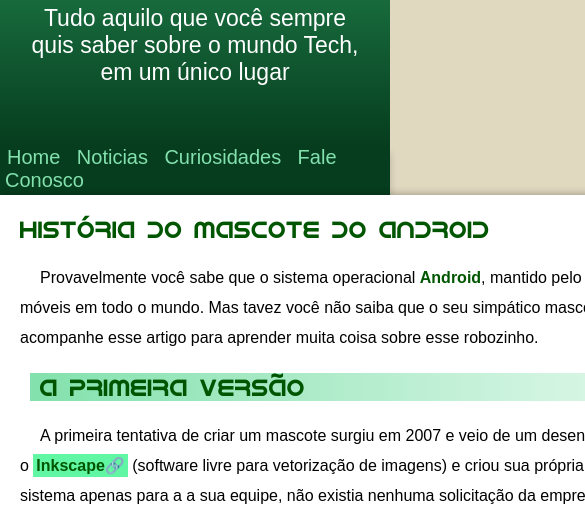
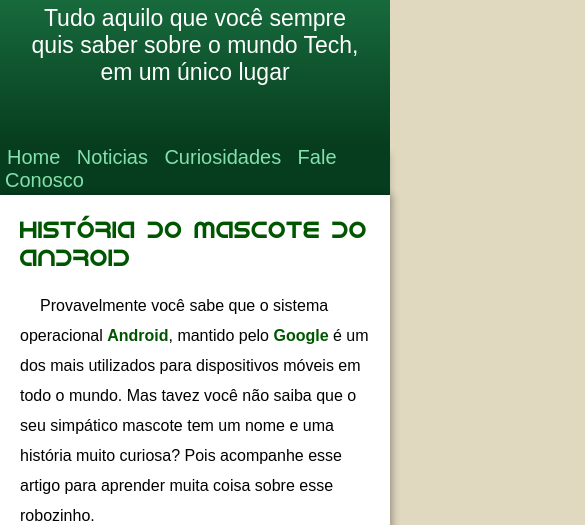
Before and after one commit to CleberPriego/projeto10, a plain HTML site: page index.html in a window 390 px wide. Shown: the part 201-726 px from the top of the page, 585 px wide, since content can reach past the window. Drawn offline with Linux system fonts and the light colour scheme.

Commit message:
ajustes de posicionamento responsivo

```diff
--- a/index.html
+++ b/index.html
@@ -26,7 +26,7 @@
             <h2 class="formatacaoH2Art">A primeira versão</h2>
             <p>A primeira tentativa de criar um mascote surgiu em 2007 e veio de um desenvolvedor chamado <a href="https://androidcommunity.com/dan-morrill-shows-us-the-android-mascot-that-almost-was-20130103/" target="_blank" rel="noopener noreferrer"><span class="selecaoPalavra">Dan Morrill</span></a>. Ele conta que abriu o <a href="https://inkscape.org/pt-br/" target="_blank" rel="noopener noreferrer"><span class="selecaoPalavra">Inkscape</span></a> (software livre para vetorização de imagens) e criou sua própria versão de robô. O objetivo era apenas personificar o sistema apenas para a a sua equipe, não existia nenhuma solicitação da empresa para a criação de um mascote.</p>
             <picture class="imagens">
-            <source media="(max-width: 750px )" srcset="pacote-projeto-d010/imagens/dan-droids-pq.png">
+            <source media="(max-width: 600px )" srcset="pacote-projeto-d010/imagens/dan-droids-pq.png">
             <img src="pacote-projeto-d010/imagens/dan-droids.png" alt="Robos Androide">
             </picture>
             <p>Essa primeira versão bizarra até foi batizada em homenagem ao seu criador: seriam os Dandroids.</p>
--- a/style.css
+++ b/style.css
@@ -10,13 +10,11 @@
 }
 body{
     background-color: rgb(224, 216, 191);
-    /* background-color:rgb(132, 225, 173); */
     font-family: Arial, Verdana, Helvetica, sans-serif;
-    /* margin: auto; */
-
 }
 header{
     background-image: linear-gradient(180deg,rgb(47, 168, 102),rgb(6, 61, 30));
+    min-width: 320px;
     padding: 10px;
 }
 
@@ -61,8 +59,8 @@ nav > a:hover{
 }
 main{
     background-color: white;
-    height: auto;
-    width: 1000px;
+    min-width: 320px;
+    max-width: 1000px;
     margin: auto;
     border-bottom-left-radius: 5px;
     border-bottom-right-radius: 5px;
@@ -79,18 +77,16 @@ main > article > p{
 }
 article > p > a, aside > p > a{
     background-color: rgb(97, 246, 164);
-    text-decoration: none;
+    text-decoration: none;/*remove o underline do link ou uma decoracao padrao*/
     padding: 3px;
 
 }
-article > p > a:hover, aside > p > a:hover{
-    text-decoration:underline;
+article p a:hover{
+    text-decoration: underline; /*todos os links ao passar o mouse mostra underline*/
 }
-article > p > a::after, aside > p > a::after{
-    content: '🔗';
+article p a::after{
+    content: '\00A0\🔗'; /*depois do link aparece a corrent e o espaco*/
 }
-
-
 .formatacaoH1Art{
    font-family: 'Android', Arial, Helvetica, sans-serif;
    font-weight: normal;
@@ -104,7 +100,8 @@ article > p > a::after, aside > p > a::after{
     font-family: 'Android', Arial, Helvetica, sans-serif;
     font-weight: normal;
     position: relative;
-    width: 820px;
+    min-width: 320px;
+    max-width: 820px;
     left: 30px;
     color: rgb(0, 86, 0);
     padding-left: 10px;
@@ -125,7 +122,8 @@ article > p > a::after, aside > p > a::after{
 }
 .bonus{
     background-color: rgb(197, 235, 214);
-    width: 700px;
+    min-width: 320px;
+    max-width: 700px;
     margin: auto;
     margin-top: 20px;
     border-radius: 30px ;
@@ -149,6 +147,7 @@ aside > ul{
     /* list-style-type: '\2713'; */
     /* list-style-type: '\2714'; */
     columns: 2;
+    margin-left: 30px;
 }
 footer{
     background-color: rgb(26, 92, 56);
```
